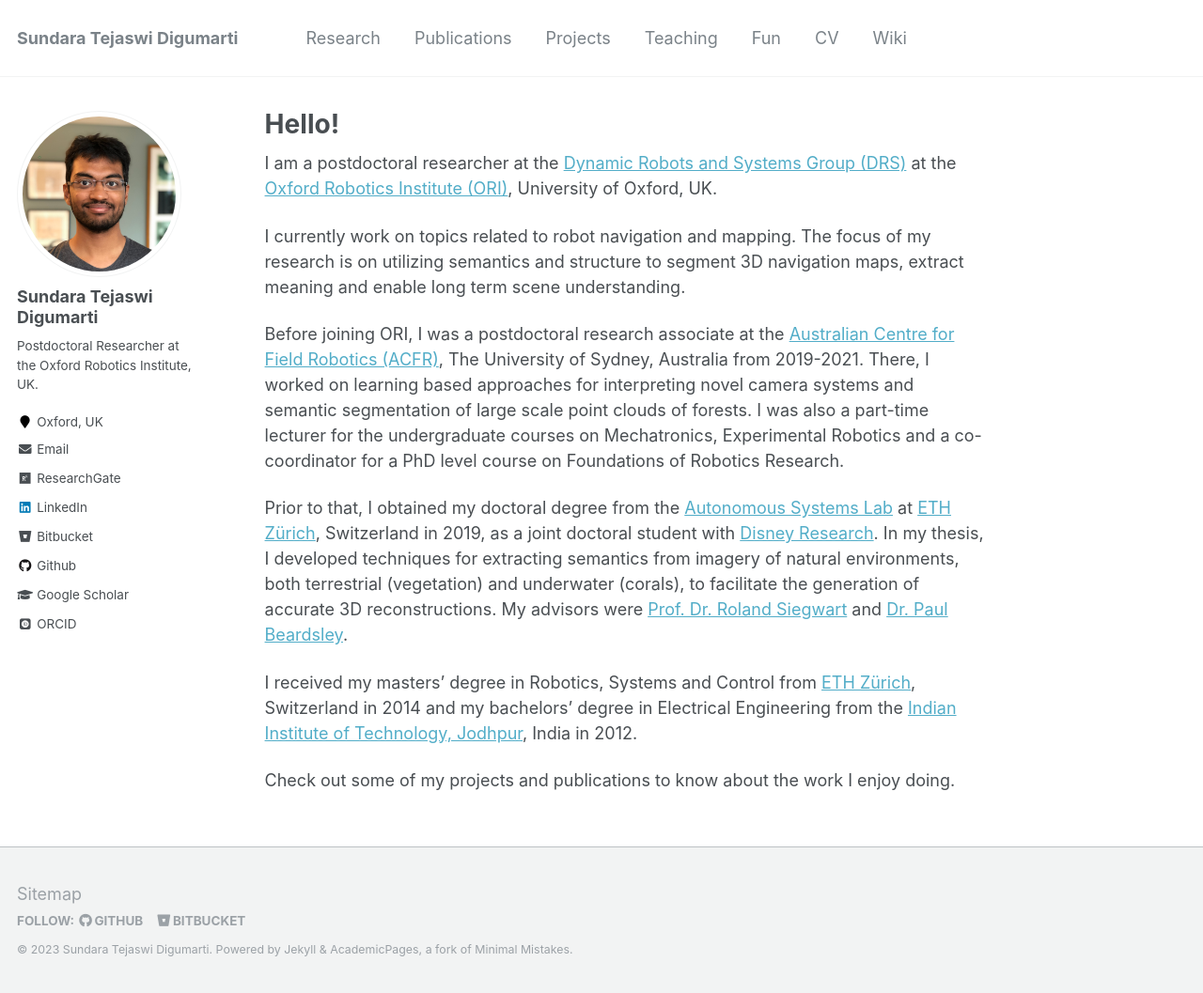
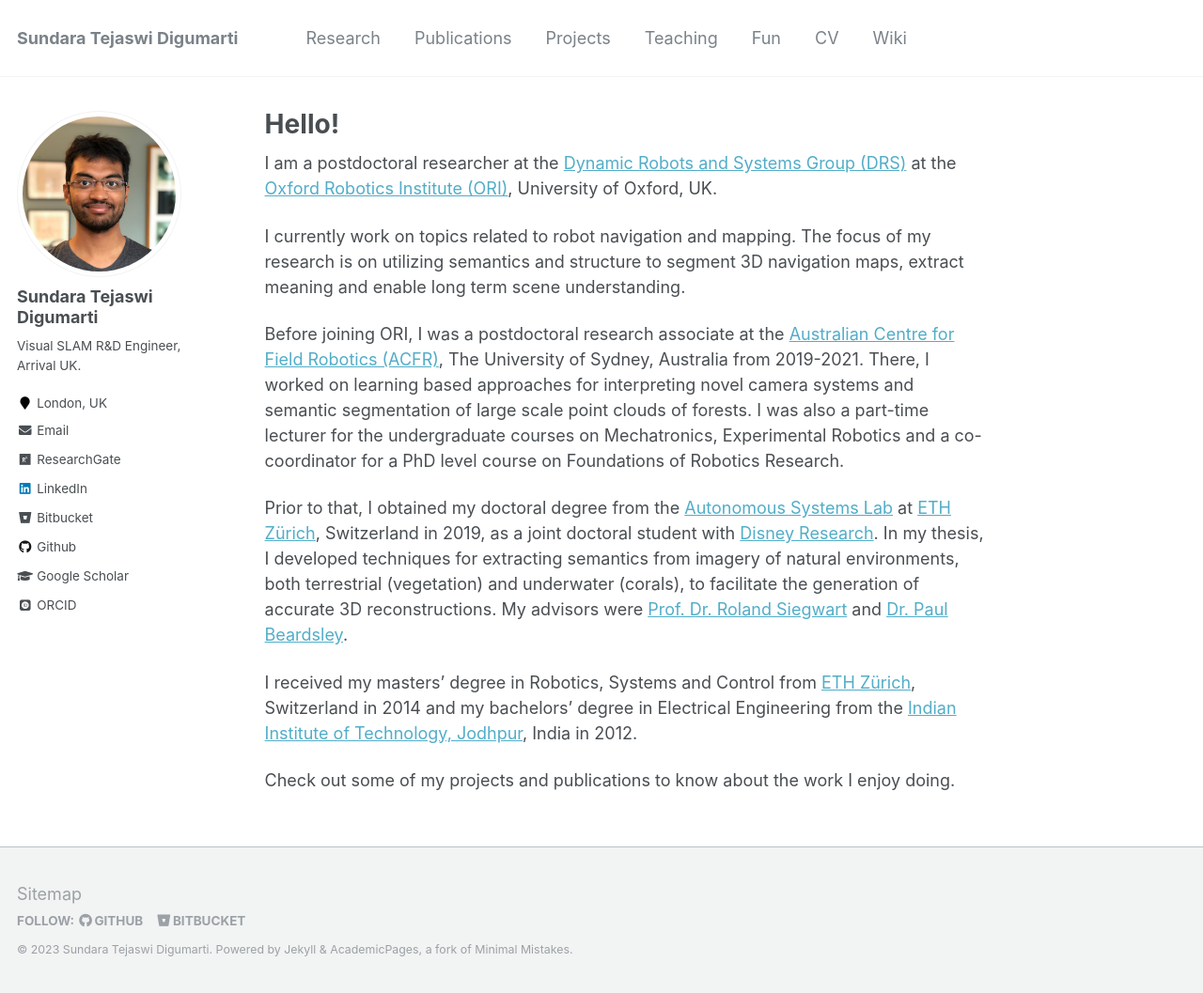
Before and after one commit to tejaswid/tejaswid.github.io, a Jekyll site: the page built from _pages/about.md, in a window 1280 px wide and 1057 px high. Shown: the whole window at 94% size. Built offline with Jekyll 4.4.1, drawn with Linux system fonts in a browser that asks for light colours; some web fonts are replaced.

Commit message:
updated bio in config

```diff
--- a/_config.yml
+++ b/_config.yml
@@ -10,7 +10,7 @@
 title                    : "Sundara Tejaswi Digumarti"
 title_separator          : "-"
 name                     : &name "Sundara Tejaswi Digumarti"
-description              : &description "Postdoctoral Researcher at the Oxford Robotics Institute, UK. Works on Computer Vision and Robotics"
+description              : &description "Visual SLAM R&D Engineer, Arrival UK. Works on Computer Vision and Robotics"
 url                      : https://tejaswid.github.io # the base hostname & protocol for your site e.g. "https://mmistakes.github.io"
 baseurl                  : "" # the subpath of your site, e.g. "/blog"
 repository               : "tejaswid/tejaswid.github.io"
@@ -82,11 +82,11 @@
 author:
   name             : "Sundara Tejaswi Digumarti"
   avatar           : "tejaswi_small.png"
-  bio              : "Postdoctoral Researcher at the Oxford Robotics Institute, UK."
-  location         : "Oxford, UK"
+  bio              : "Visual SLAM R&D Engineer, Arrival UK."
+  location         : "London, UK"
   employer         :
   googlescholar    : "https://scholar.google.ch/citations?user=_uO9ckAAAAAJ&hl=en"
-  email            : "tejaswid@oxfordrobotics.institute, sundaratejaswi@gmail.com"
+  email            : "sundaratejaswi@gmail.com, tejaswid@oxfordrobotics.institute"
   researchgate     : "https://www.researchgate.net/profile/Sundara_Tejaswi_Digumarti"
   uri              :
   bitbucket        : "dtejaswi"
```
